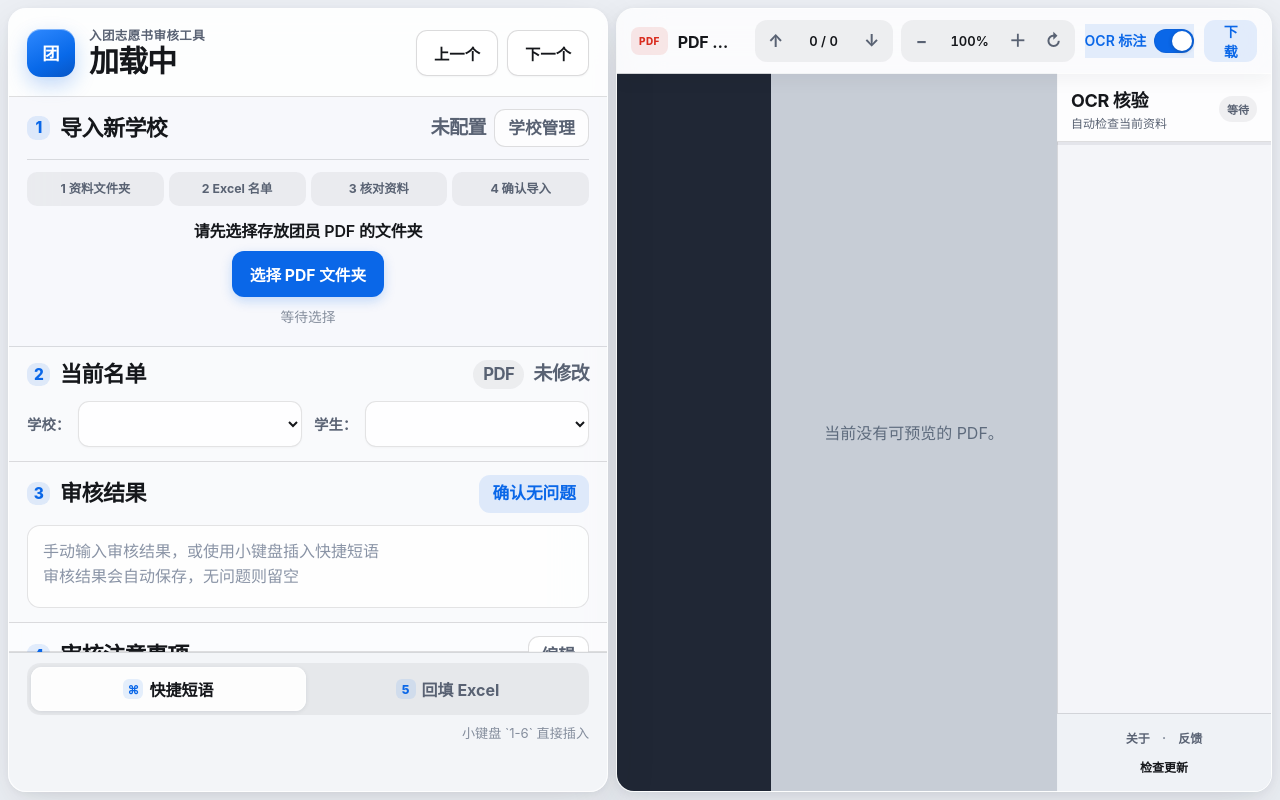
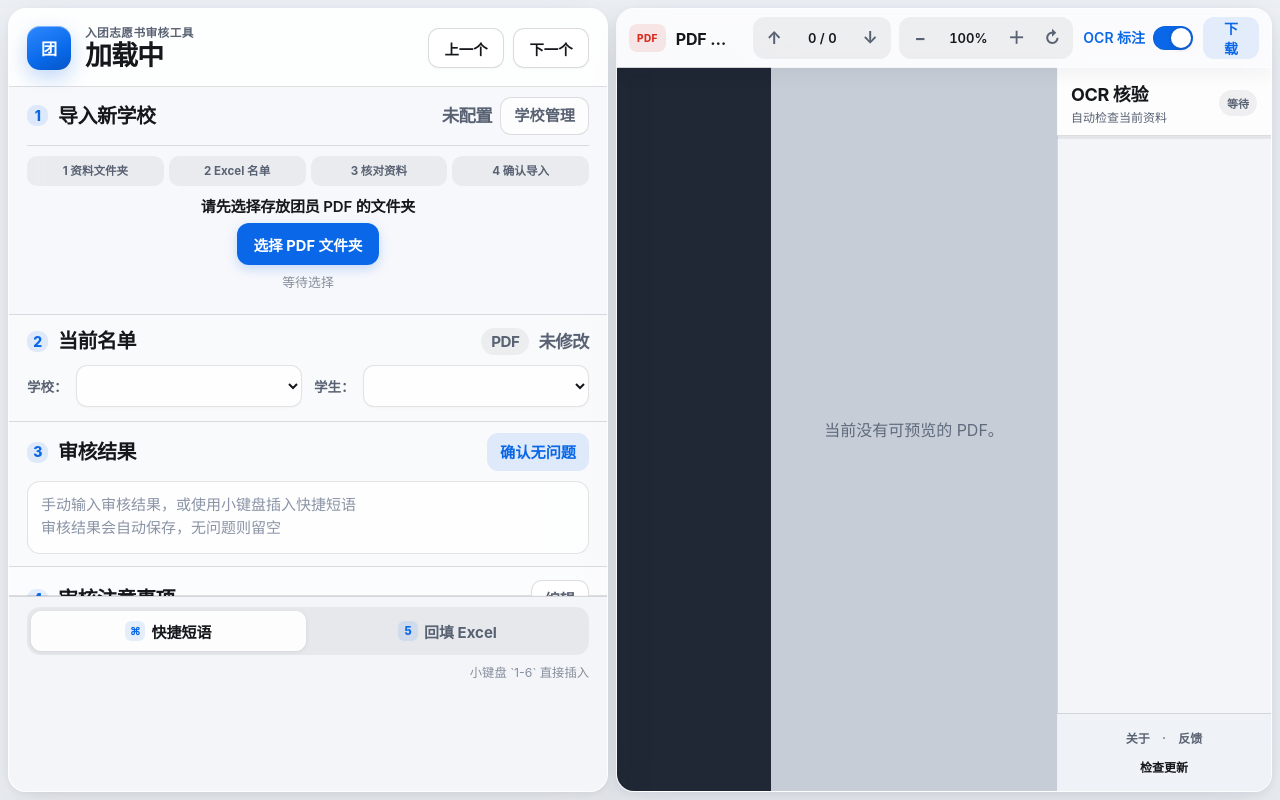
Before and after one commit to jzcangshu/league-review-helper, a website with bundled scripts: page review-web/public/index.html in a window 1280 px wide. Built offline with nearby package versions, Linux system fonts and the light colour scheme.

Commit message:
fix: balance desktop UI and PDF workspace

```diff
--- a/review-web/public/app.js
+++ b/review-web/public/app.js
@@ -5,6 +5,7 @@ import { analyzeOcrReview } from "/ocr-review.js";
 import { classifyImportDecisions, importCandidateNames } from "/import-decisions.js";
 import { parseNoteMarkdown } from "/note-markdown.js";
 import { createThumbnailRenderQueue } from "/thumbnail-render-queue.js";
+import { calculateContainedPdfScale } from "/pdf-fit.js";
 
 pdfjsLib.GlobalWorkerOptions.workerSrc = "/vendor/pdf.worker.mjs";
 
@@ -1618,9 +1619,13 @@ async function loadPdf(item) {
 
 function fitPdfScale(page) {
   const baseViewport = page.getViewport({ scale: 1, rotation: state.pdfRotation });
-  const availableWidth = Math.max(1, elements.pdfStage.clientWidth - 24);
-  const availableHeight = Math.max(1, elements.pdfStage.clientHeight - 24);
-  return Math.min(availableWidth / baseViewport.width, availableHeight / baseViewport.height);
+  return calculateContainedPdfScale({
+    pageWidth: baseViewport.width,
+    pageHeight: baseViewport.height,
+    containerWidth: elements.pdfStage.clientWidth,
+    containerHeight: elements.pdfStage.clientHeight,
+    padding: 20
+  });
 }
 
 async function renderPdfPage({ fit = false } = {}) {
--- a/review-web/public/emil-theme.css
+++ b/review-web/public/emil-theme.css
@@ -1366,7 +1366,7 @@ h1 {
 
 /* Apple-design pass: one coherent visual system, business behavior unchanged. */
 :root {
-  --apple-body-size: clamp(16px, min(0.9vw, 1.5vh), 19px);
+  --apple-body-size: clamp(15px, min(0.78vw, 1.25vh), 17px);
   --apple-blue: #0a67e8;
   --apple-blue-hover: #075dcc;
   --apple-label: #15171b;
@@ -1413,7 +1413,7 @@ body {
 }
 
 .app-shell {
-  grid-template-columns: clamp(650px, 35vw, 860px) minmax(0, 1fr);
+  grid-template-columns: clamp(700px, 40vw, 1040px) minmax(0, 1fr);
   gap: 8px;
   padding: 8px;
 }
@@ -1436,7 +1436,7 @@ body {
 }
 
 .left-pane :is(button, select, input) {
-  min-height: 44px;
+  min-height: 40px;
   font-size: 1em;
 }
 
@@ -1456,8 +1456,8 @@ body {
 }
 
 .top-bar {
-  min-height: clamp(88px, 8.2vh, 104px);
-  padding-block: 14px;
+  min-height: clamp(78px, 7.4vh, 90px);
+  padding-block: 12px;
   border-bottom: 0;
   background: rgba(255, 255, 255, 0.7);
   box-shadow: inset 0 -1px var(--apple-separator);
@@ -1468,10 +1468,10 @@ body {
 }
 
 .brand-mark {
-  flex-basis: clamp(48px, 2.6vw, 56px);
-  width: clamp(48px, 2.6vw, 56px);
-  height: clamp(48px, 2.6vw, 56px);
-  border-radius: 14px;
+  flex-basis: clamp(44px, 2.35vw, 50px);
+  width: clamp(44px, 2.35vw, 50px);
+  height: clamp(44px, 2.35vw, 50px);
+  border-radius: 13px;
   background: linear-gradient(155deg, #2f89ff 0%, #0869e9 62%, #0755c5 100%);
   font-size: 1.08em;
   box-shadow: 0 8px 20px rgba(10, 103, 232, 0.25), inset 0 1px rgba(255, 255, 255, 0.42);
@@ -1488,7 +1488,7 @@ body {
 h1 {
   margin-top: 1px;
   color: var(--apple-label);
-  font-size: clamp(30px, 1.72vw, 36px);
+  font-size: clamp(27px, 1.5vw, 32px);
   font-weight: 760;
   letter-spacing: -0.035em;
   line-height: 1.08;
@@ -1510,9 +1510,9 @@ h1 {
 }
 
 .nav-actions button {
-  min-width: 82px;
-  min-height: 46px;
-  padding-inline: 16px;
+  min-width: 76px;
+  min-height: 40px;
+  padding-inline: 14px;
   border-color: rgba(60, 60, 67, 0.18);
   background: rgba(255, 255, 255, 0.74);
   color: var(--apple-label);
@@ -1521,16 +1521,16 @@ h1 {
 }
 
 .panel {
-  padding-block: clamp(12px, 1.25vh, 16px);
+  padding-block: clamp(10px, 1vh, 13px);
   border-bottom: 0;
   background: transparent;
   box-shadow: inset 0 -1px var(--apple-separator);
 }
 
 .left-pane .panel-head {
-  margin-bottom: 12px;
+  margin-bottom: 10px;
   color: var(--apple-label);
-  font-size: clamp(22px, 1.22vw, 27px);
+  font-size: clamp(20px, 1.08vw, 23px);
   font-weight: 720;
   letter-spacing: -0.026em;
   line-height: 1.12;
@@ -1571,25 +1571,25 @@ h1 {
 }
 
 .import-panel {
-  padding-top: 12px;
-  padding-bottom: 14px;
+  padding-top: 10px;
+  padding-bottom: 12px;
   background: rgba(244, 246, 250, 0.58);
 }
 
 .import-body {
-  height: clamp(174px, 16.5vh, 202px);
-  margin-top: 11px;
-  padding-top: 12px;
+  height: clamp(158px, 14.8vh, 180px);
+  margin-top: 9px;
+  padding-top: 10px;
   border-top: 1px solid var(--apple-separator);
 }
 
 .import-step {
-  height: clamp(104px, 10.3vh, 126px);
+  height: clamp(94px, 9vh, 108px);
 }
 
 .import-progress {
   gap: 5px;
-  margin-bottom: 12px;
+  margin-bottom: 9px;
 }
 
 .import-progress::before {
@@ -1597,8 +1597,8 @@ h1 {
 }
 
 .import-progress span {
-  min-height: 34px;
-  padding: 7px 8px;
+  min-height: 30px;
+  padding: 5px 7px;
   border: 0;
   border-radius: 10px;
   background: var(--apple-fill);
@@ -1620,8 +1620,8 @@ h1 {
 }
 
 .guided-import-action {
-  min-height: clamp(98px, 9.6vh, 118px);
-  gap: 9px;
+  min-height: clamp(88px, 8.3vh, 100px);
+  gap: 7px;
 }
 
 .step-title {
@@ -1639,8 +1639,8 @@ h1 {
 
 .guided-import-action .primary,
 #viewIssuesButton {
-  min-height: 46px;
-  padding-inline: 18px;
+  min-height: 42px;
+  padding-inline: 16px;
   border: 0;
   border-radius: 12px;
   background: var(--apple-blue);
@@ -1696,7 +1696,7 @@ h1 {
 
 #schoolSelect,
 #studentSelect {
-  min-height: 46px;
+  min-height: 42px;
   padding: 0 34px 0 13px;
   border-color: rgba(60, 60, 67, 0.14);
   background-color: rgba(255, 255, 255, 0.78);
@@ -1707,7 +1707,7 @@ h1 {
 }
 
 .editor-panel {
-  padding-block: 13px 15px;
+  padding-block: 11px 13px;
 }
 
 #reviewStateButton {
@@ -1717,10 +1717,10 @@ h1 {
 }
 
 #reviewText {
-  height: calc(1.55em * 2 + 34px);
-  min-height: calc(1.55em * 2 + 34px);
-  max-height: calc(1.55em * 2 + 34px);
-  padding: 13px 15px;
+  height: calc(1.5em * 2 + 28px);
+  min-height: calc(1.5em * 2 + 28px);
+  max-height: calc(1.5em * 2 + 28px);
+  padding: 11px 13px;
   border-color: rgba(60, 60, 67, 0.14);
   border-radius: 13px;
   background: rgba(255, 255, 255, 0.72);
@@ -1749,9 +1749,9 @@ h1 {
 .note-list {
   padding-left: 28px;
   color: #3f4858;
-  font-size: 0.92em;
+  font-size: 0.94em;
   font-weight: 460;
-  line-height: 1.62;
+  line-height: 1.56;
 }
 
 .note-list li {
@@ -1769,8 +1769,8 @@ h1 {
 }
 
 .utility-dock {
-  flex-basis: clamp(252px, 22.5vh, 276px);
-  min-height: clamp(252px, 22.5vh, 276px);
+  flex-basis: clamp(222px, 20.5vh, 246px);
+  min-height: clamp(222px, 20.5vh, 246px);
   padding-top: 11px;
   padding-bottom: 14px;
   border-top: 0;
@@ -1788,8 +1788,8 @@ h1 {
 }
 
 .utility-tab {
-  height: 38px;
-  min-height: 38px;
+  height: 34px;
+  min-height: 34px;
   border: 0;
   border-radius: 10px;
   color: var(--apple-secondary);
@@ -1836,8 +1836,8 @@ h1 {
 }
 
 .shortcut-input {
-  height: 38px;
-  min-height: 38px;
+  height: 36px;
+  min-height: 36px;
   padding-inline: 12px;
   border-color: rgba(60, 60, 67, 0.13);
   background: rgba(255, 255, 255, 0.78);
@@ -1847,7 +1847,7 @@ h1 {
 
 .shortcut-use {
   min-width: 54px;
-  min-height: 38px;
+  min-height: 36px;
   border: 0;
   background: rgba(10, 103, 232, 0.1);
   color: var(--apple-blue);
@@ -1868,8 +1868,8 @@ h1 {
 .pdf-toolbar {
   position: relative;
   z-index: 3;
-  min-height: 64px;
-  padding: 10px 14px;
+  min-height: 58px;
+  padding: 8px 12px;
   border-bottom: 0;
   background: rgba(252, 252, 253, 0.78);
   backdrop-filter: blur(20px) saturate(170%);
@@ -1960,6 +1960,15 @@ h1 {
   border-radius: 0;
   background: transparent;
   color: var(--apple-label);
+  box-shadow: none;
+}
+
+#ocrToggleButton,
+#ocrToggleButton.active,
+#ocrToggleButton:hover,
+#ocrToggleButton.active:hover {
+  border: 0;
+  background: transparent;
   box-shadow: none;
 }
 
--- /dev/null
+++ b/review-web/public/pdf-fit.js
@@ -0,0 +1,15 @@
+export function calculateContainedPdfScale({
+  pageWidth,
+  pageHeight,
+  containerWidth,
+  containerHeight,
+  padding = 20
+}) {
+  const width = Number(pageWidth);
+  const height = Number(pageHeight);
+  const availableWidth = Math.max(1, Number(containerWidth) - padding);
+  const availableHeight = Math.max(1, Number(containerHeight) - padding);
+  if (!(width > 0) || !(height > 0)) return 1;
+
+  return Math.min(availableWidth / width, availableHeight / height);
+}
```
Also changed, not shown: review-web/test/pdf-fit.test.js (added, +37 -0 lines), review-web/test/ui-redesign-contract.test.js (+7 -6 lines).
